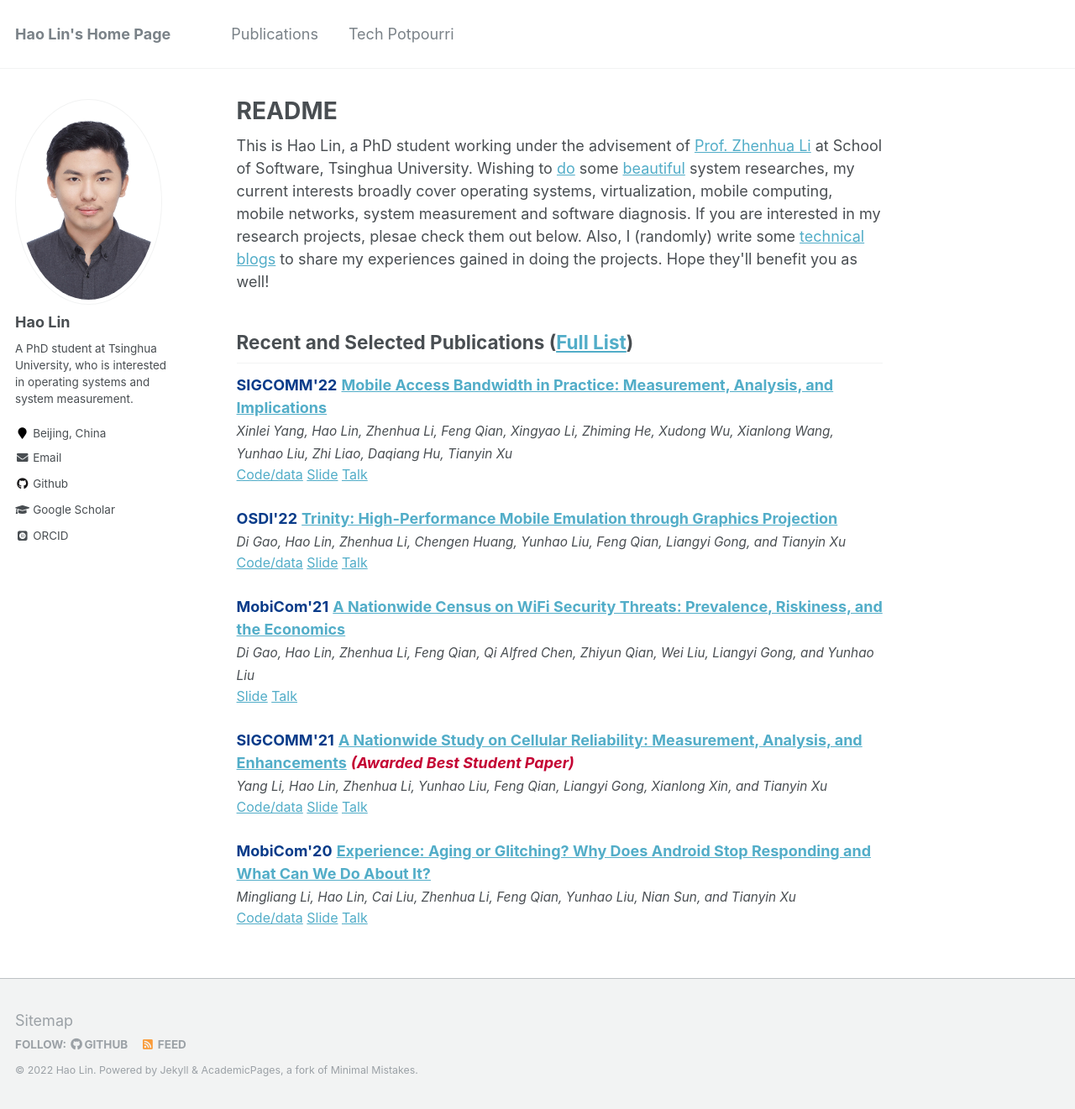
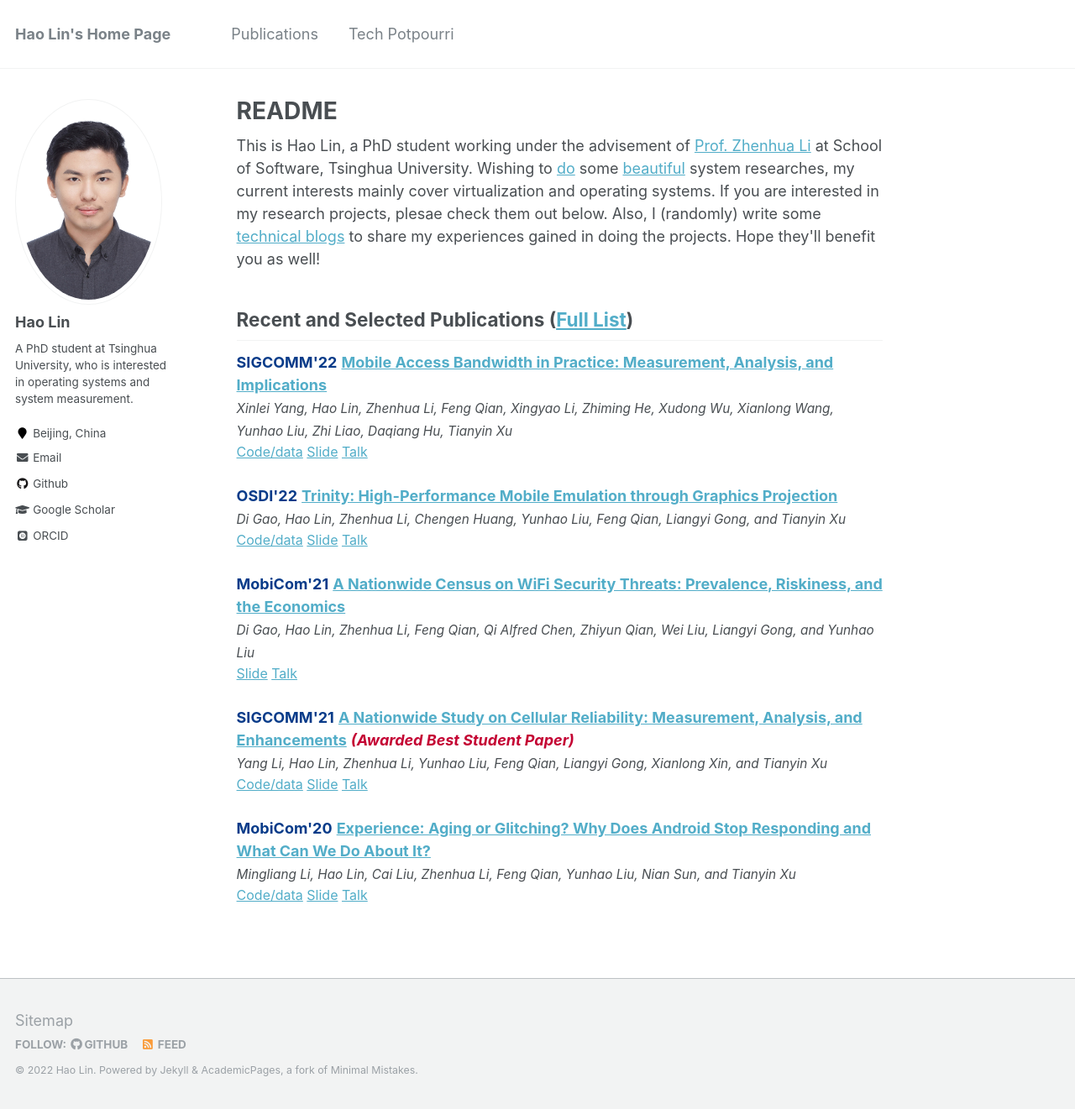
Before and after one commit to andylin-hao/andylin-hao.github.io, a Jekyll site: the page built from _pages/about.html, in a window 1280 px wide and 1321 px high. Shown: the whole window at 84% size. Built offline with Jekyll 4.4.1, drawn with Linux system fonts in a browser that asks for light colours; some web fonts are replaced.

Commit message:
Update about.html

```diff
--- a/_pages/about.html
+++ b/_pages/about.html
@@ -8,7 +8,7 @@ redirect_from:
   - /about.html
 ---
 
-This is Hao Lin, a PhD student working under the advisement of <a href="http://www.greenorbs.org/people/lzh/">Prof. Zhenhua Li</a> at School of Software, Tsinghua University. Wishing to <a href="https://mygeekwisdom.com/2011/09/11/try-not-do-or-do-not-there-is-no-try/">do</a> some <a href="https://perceiving-systems.blog/en/news/novelty-in-science">beautiful</a> system researches, my current interests broadly cover operating systems, virtualization, mobile computing, mobile networks, system measurement and software diagnosis. If you are interested in my research projects, plesae check them out below. Also, I (randomly) write some <a href="https://www.linhao.me/year-archive/">technical blogs</a> to share my experiences gained in doing the projects. Hope they'll benefit you as well!
+This is Hao Lin, a PhD student working under the advisement of <a href="http://www.greenorbs.org/people/lzh/">Prof. Zhenhua Li</a> at School of Software, Tsinghua University. Wishing to <a href="https://mygeekwisdom.com/2011/09/11/try-not-do-or-do-not-there-is-no-try/">do</a> some <a href="https://perceiving-systems.blog/en/news/novelty-in-science">beautiful</a> system researches, my current interests mainly cover virtualization and operating systems. If you are interested in my research projects, plesae check them out below. Also, I (randomly) write some <a href="https://www.linhao.me/year-archive/">technical blogs</a> to share my experiences gained in doing the projects. Hope they'll benefit you as well!
 
 <h2>Recent and Selected Publications (<a href="{{site.url}}/publications/">Full List</a>)</h2>
 
```
